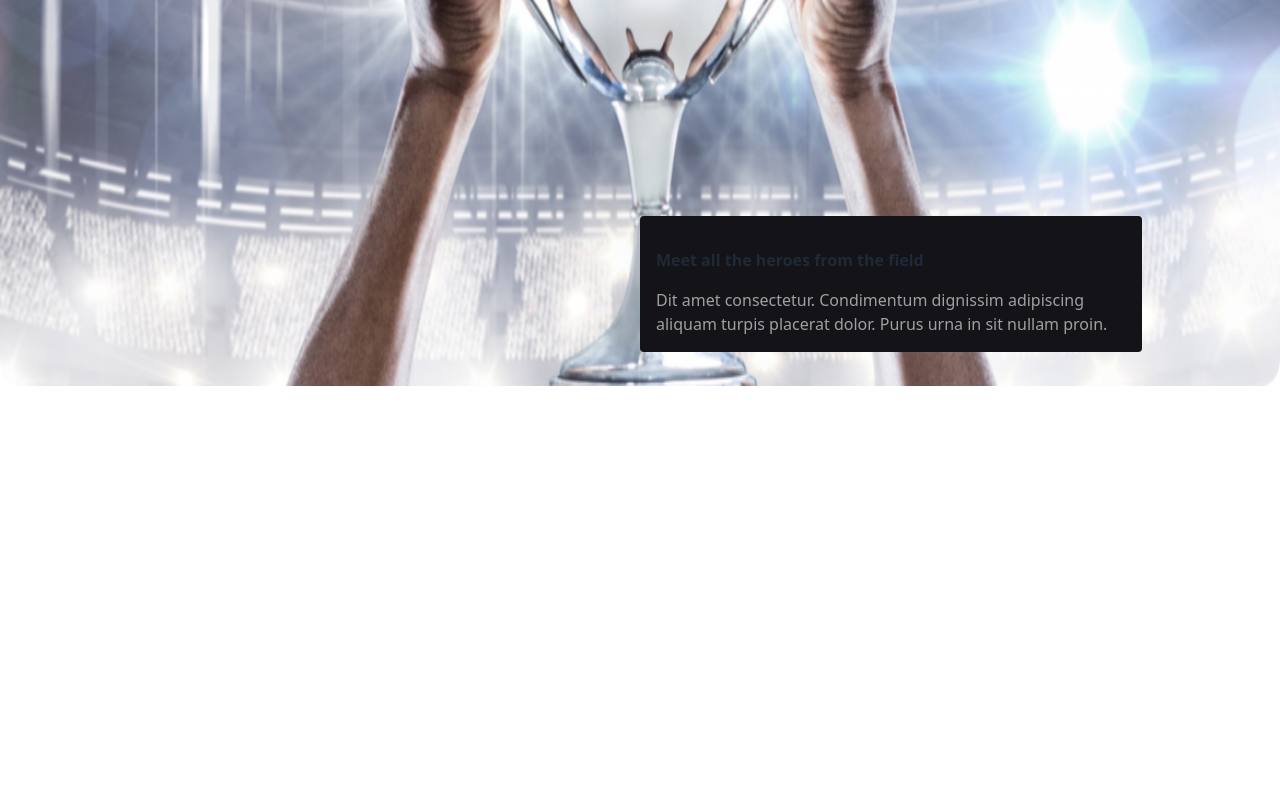
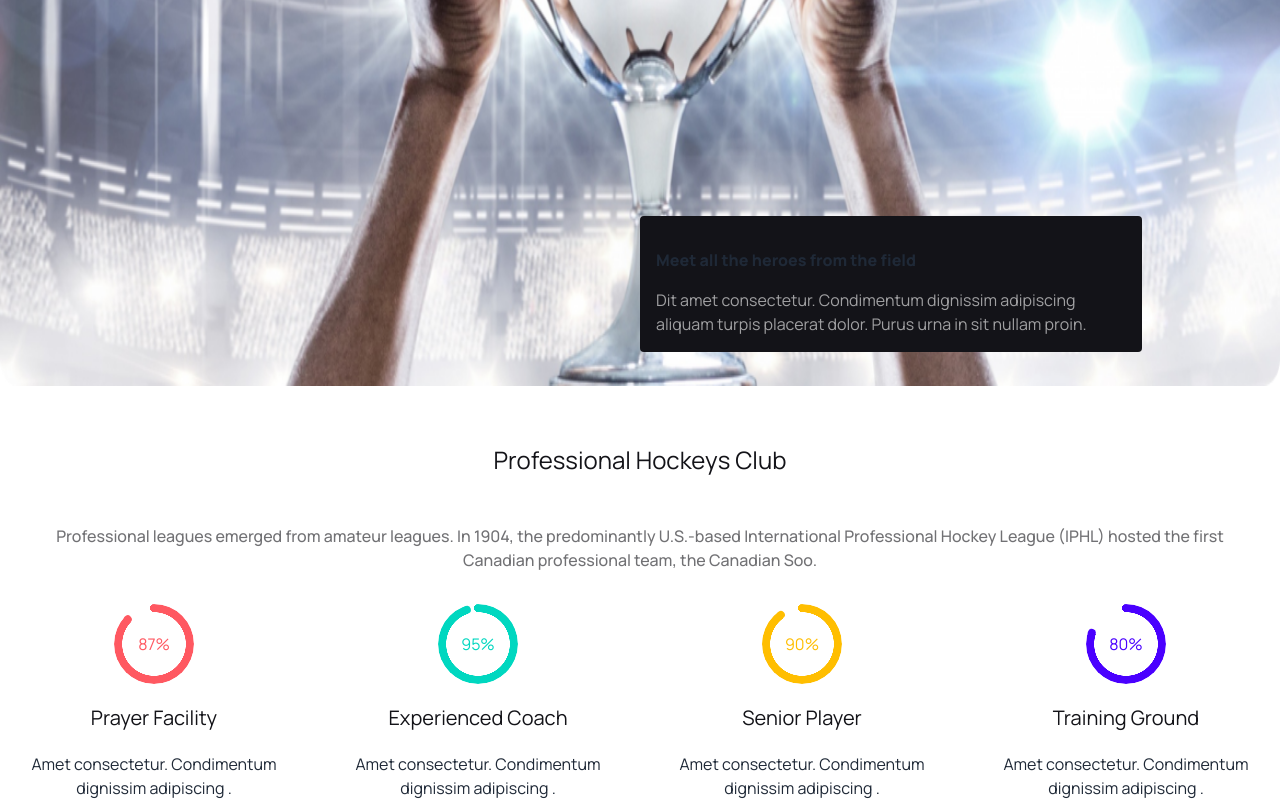
Before and after one commit to mohammadariful20/B9A3-Hockey-s, a plain HTML site: page index.html in a window 1280 px wide. Shown: the part 642-1442 px from the top of the page. Before the commit the page ends 1034 px from the top, so only its background shows below. Drawn offline with nearby package versions, Linux system fonts and the light colour scheme; grey boxes are pictures that could not be loaded.

Commit message:
prifasanal section fix

```diff
--- a/index.html
+++ b/index.html
@@ -14,8 +14,13 @@
 			type="text/css"
 		/>
 		<script src="https://cdn.tailwindcss.com"></script>
+    <!-- Manrope font  -->
+    <link rel="preconnect" href="https://fonts.googleapis.com">
+<link rel="preconnect" href="https://fonts.gstatic.com" crossorigin>
+<link href="https://fonts.googleapis.com/css2?family=Manrope:wght@400;500;600;700;800&display=swap" rel="stylesheet">
+<link rel="stylesheet" href="style.css">
 	</head>
-	<body>
+	<body class="bg-white">
 		<header>
 			<nav>
 				<!-- nav bar section  -->
@@ -144,7 +149,7 @@
 						>
 							<img
 								src="Images/1.png"
-								class="w-full h-auto"
+								class="w-full"
 							/>
 							<div
 								class="absolute flex justify-between transform -translate-y-1/2 left-5 right-5 top-1/2"
@@ -232,7 +237,7 @@
 						</div>
 					</div>
 					<div
-						class="flex flex-col bg-[#131318] rounded lg:w-[502px] p-26 absolute lg:bottom-10 lg:left-1/2"
+						class="flex flex-col bg-[#131318] rounded lg:w-[502px] p-26 absolute lg:bottom-10 lg:left-1/2 mt-4 lg-mt-1"
 					>
 						<h2
 							class="font-extrabold my-4 pt-4 px-4"
@@ -250,7 +255,49 @@
 					</div>
 				</section>
 			</nav>
-
 		</header>
-	</body>
+    <main>
+      <!-- Professional Hockeys Club section -->
+      <section>
+          <div class="mt-64 lg:mt-9">
+              <h1 class="text-2xl text-center text-[#131318] p-4">Professional Hockeys Club</h1>
+              <p class="font-medium text-center text-[#13131899] px-8 my-8">Professional leagues emerged from amateur leagues. In 1904, the predominantly U.S.-based International Professional Hockey League (IPHL) hosted the first Canadian professional team, the Canadian Soo.</p>
+          </div>
+		<div class="container flex flex-col lg:flex-row gap-9 lg:gap-4">
+					<!-- skill persentess 1 -->
+					<div class="flex flex-col lg:flex-row">
+						<div class=" flex flex-col">
+							<div class="justify-center items-center radial-progress text-error mx-auto" style="--value:87;" role="progressbar">87%</div>
+							<h4 class="text-xl text-center text-[#131318] my-5">Prayer Facility</h4>
+							<p class="text-center">Amet consectetur. Condimentum dignissim adipiscing .</p>
+						</div>
+					</div>
+					<!-- skill persentess 2 -->
+					<div class="flex flex-col lg:flex-row">
+						<div class=" flex flex-col">
+							<div class="justify-center items-center radial-progress text-accent mx-auto" style="--value:95;" role="progressbar">95%</div>
+							<h4 class="text-xl text-center text-[#131318] my-5">Experienced Coach</h4>
+							<p class="text-center">Amet consectetur. Condimentum dignissim adipiscing .</p>
+						</div>
+					</div>
+					<!-- skill persentess 3 -->
+					<div class="flex flex-col lg:flex-row">
+						<div class=" flex flex-col">
+							<div class="justify-center items-center radial-progress text-warning mx-auto" style="--value:90;" role="progressbar">90%</div>
+							<h4 class="text-xl text-center text-[#131318] my-5">Senior Player</h4>
+							<p class="text-center">Amet consectetur. Condimentum dignissim adipiscing .</p>
+						</div>
+					</div>
+					<!-- skill persentess 4 -->
+					<div class="flex flex-col lg:flex-row">
+						<div class=" flex flex-col">
+							<div class="justify-center items-center radial-progress text-primary mx-auto" style="--value:80;" role="progressbar">80%</div>
+							<h4 class="text-xl text-center text-[#131318] my-5">Training Ground</h4>
+							<p class="text-center">Amet consectetur. Condimentum dignissim adipiscing .</p>
+						</div>
+					</div>
+		</div>
+      </section>
+    </main>
+</body>
 </html>
--- /dev/null
+++ b/style.css
@@ -0,0 +1,3 @@
+*{
+        font-family: 'Manrope', sans-serif;
+}
```
